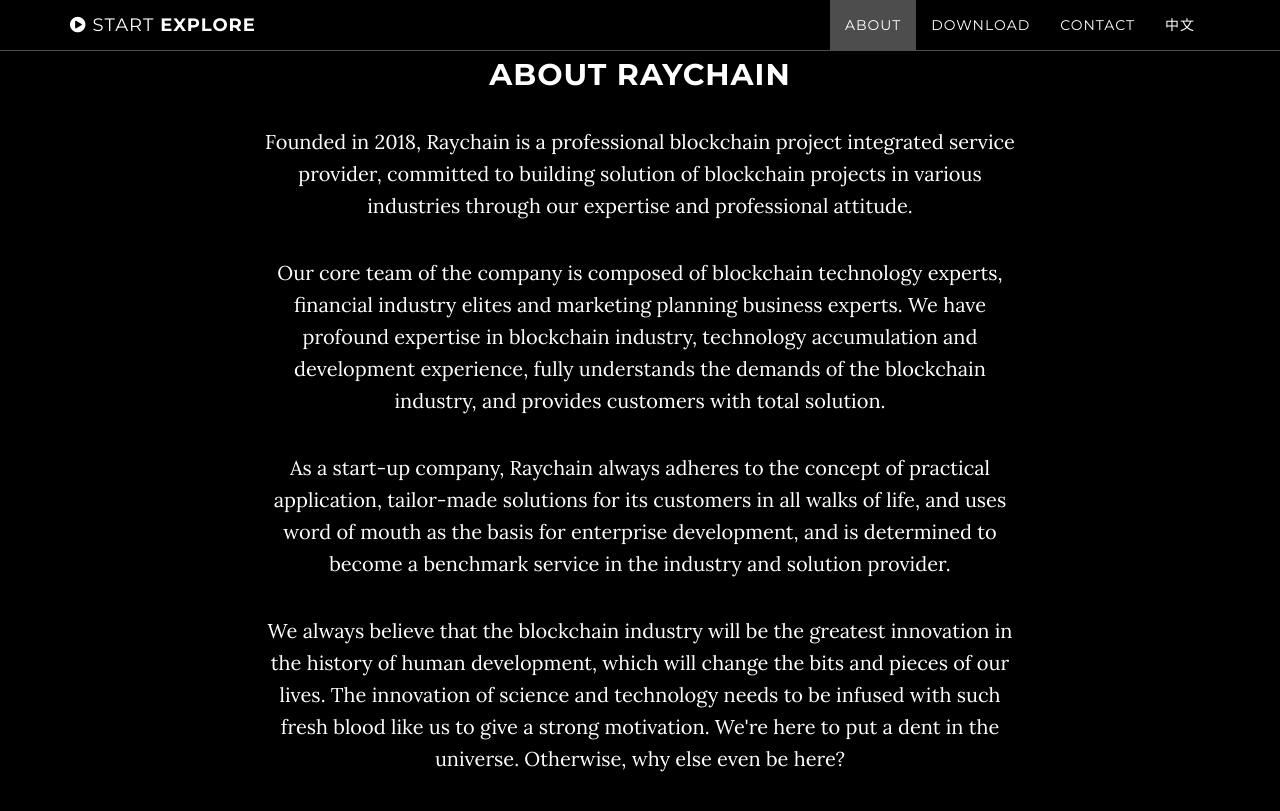
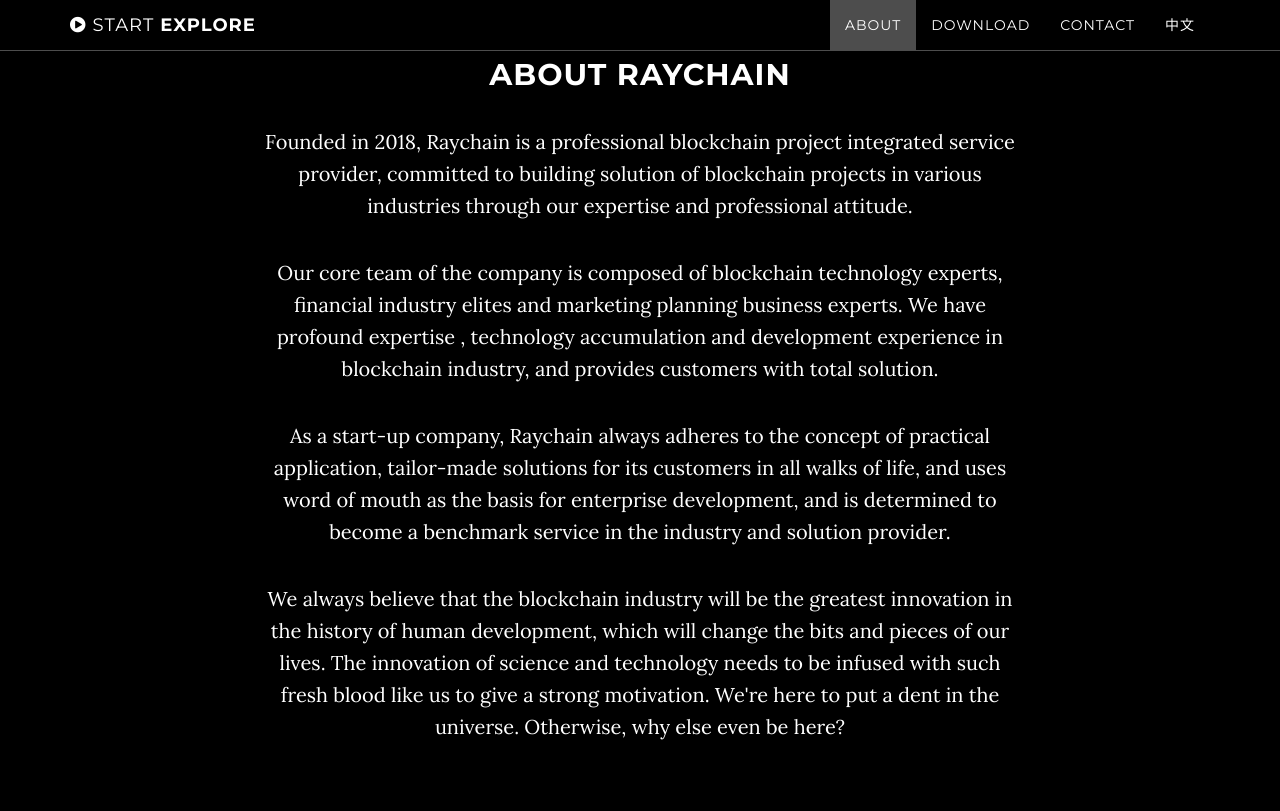
Before and after one commit to rayho932/rayho932.github.io, a Jekyll site: the page built from index.html, in a window 1280 px wide and 900 px high, scrolled down 1042 px. Shown: the top 811 px of the window. Built offline with Jekyll 4.4.1, drawn with Linux system fonts in a browser that asks for light colours; comment, search, counter and statistics services are not loaded.

Commit message:
Update about.html

```diff
--- a/_includes/about.html
+++ b/_includes/about.html
@@ -3,7 +3,7 @@
         <div class="row">
             <div class="col-lg-8 col-lg-offset-2">
                 <h2>About Raychain</h2>
-                <p>Founded in 2018, Raychain is a professional blockchain project integrated service provider, committed to building solution of blockchain projects in various industries through our expertise and professional attitude.</p><p>Our core team of the company is composed of blockchain technology experts, financial industry elites and marketing planning business experts. We have profound expertise in blockchain industry, technology accumulation and development experience, fully understands the demands of the blockchain industry, and provides customers with total solution.</p><p>As a start-up company, Raychain always adheres to the concept of practical application, tailor-made solutions for its customers in all walks of life, and uses word of mouth as the basis for enterprise development, and is determined to become a benchmark service in the industry and solution provider.</p><p>We always believe that the blockchain industry will be the greatest innovation in the history of human development, which will change the bits and pieces of our lives. The innovation of science and technology needs to be infused with such fresh blood like us to give a strong motivation.  We're here to put a dent in the universe. Otherwise, why else even be here?</p>
+                <p>Founded in 2018, Raychain is a professional blockchain project integrated service provider, committed to building solution of blockchain projects in various industries through our expertise and professional attitude.</p><p>Our core team of the company is composed of blockchain technology experts, financial industry elites and marketing planning business experts. We have profound expertise , technology accumulation and development experience in blockchain industry, and provides customers with total solution.</p><p>As a start-up company, Raychain always adheres to the concept of practical application, tailor-made solutions for its customers in all walks of life, and uses word of mouth as the basis for enterprise development, and is determined to become a benchmark service in the industry and solution provider.</p><p>We always believe that the blockchain industry will be the greatest innovation in the history of human development, which will change the bits and pieces of our lives. The innovation of science and technology needs to be infused with such fresh blood like us to give a strong motivation.  We're here to put a dent in the universe. Otherwise, why else even be here?</p>
            </div>
         </div>
     </section>
```
